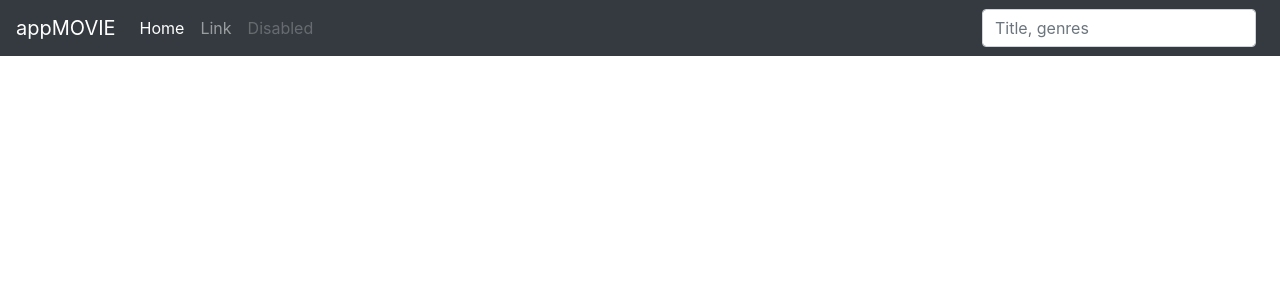
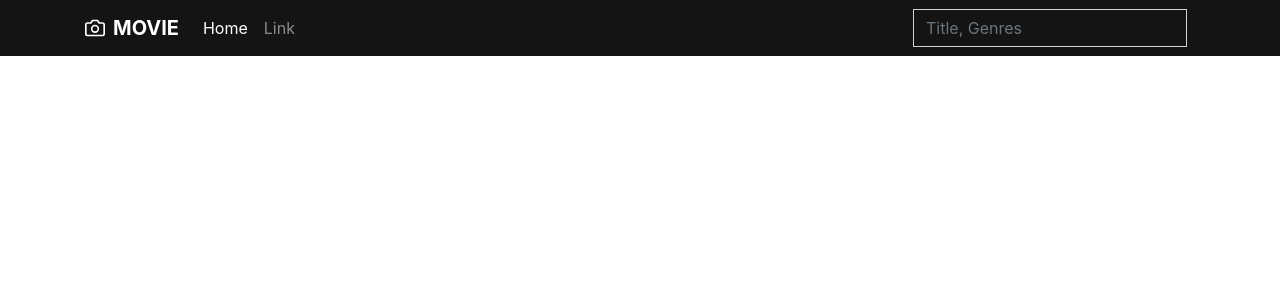
Before and after one commit to quincykwende/angular-movie-app, an Angular app: page / in a window 1280 px wide. Shown: the top 300 px of the page. Built offline with nearby package versions, Linux system fonts and the light colour scheme.

Commit message:
update css

```diff
--- a/src/app/header/header.component.html
+++ b/src/app/header/header.component.html
@@ -1,6 +1,13 @@
 <header>
     <nav class="navbar navbar-expand-md navbar-dark fixed-top bg-dark">
-    <a class="navbar-brand" href="#">appMOVIE</a>
+        <div class="container">
+            <a href="#" class="navbar-brand d-flex align-items-center">
+                <svg xmlns="http://www.w3.org/2000/svg" width="20" height="20" fill="none" stroke="currentColor" stroke-linecap="round" stroke-linejoin="round" stroke-width="2" aria-hidden="true" class="mr-2" viewBox="0 0 24 24" focusable="false">
+                    <path d="M23 19a2 2 0 0 1-2 2H3a2 2 0 0 1-2-2V8a2 2 0 0 1 2-2h4l2-3h6l2 3h4a2 2 0 0 1 2 2z" />
+                    <circle cx="12" cy="13" r="4" />
+                </svg>
+                <strong>MOVIE</strong>
+            </a>
             <button class="navbar-toggler" type="button" data-toggle="collapse" data-target="#navbarCollapse" aria-controls="navbarCollapse" aria-expanded="false" aria-label="Toggle navigation">
                 <span class="navbar-toggler-icon"></span>
             </button>
@@ -12,13 +19,11 @@
                     <li class="nav-item">
                         <a class="nav-link" href="#">Link</a>
                     </li>
-        <li class="nav-item">
-          <a class="nav-link disabled" href="#">Disabled</a>
-        </li>
                 </ul>
                 <form class="form-inline mt-2 mt-md-0">
-        <input class="form-control mr-sm-2" type="text" placeholder="Title, genres" aria-label="Search">
+                    <input class="form-control mr-sm-2 search-form" type="text" placeholder="Title, Genres" aria-label="Search">
                 </form>
+            </div>
         </div>
     </nav>
 </header>
--- a/src/app/header/header.component.scss
+++ b/src/app/header/header.component.scss
@@ -0,0 +1,12 @@
+$darkColor: #141414;
+
+.bg-dark{
+    background: $darkColor !important;
+}
+.form-control.search-form{
+    border-radius: 0px;
+    background-color: transparent;
+    &:hover, &:after, &:focus {
+        background-color: transparent;
+    }
+}
```
Also changed, not shown: src/app/app.component.html (line endings or trailing spaces). Lines whose indentation alone changed are shown as unchanged.
